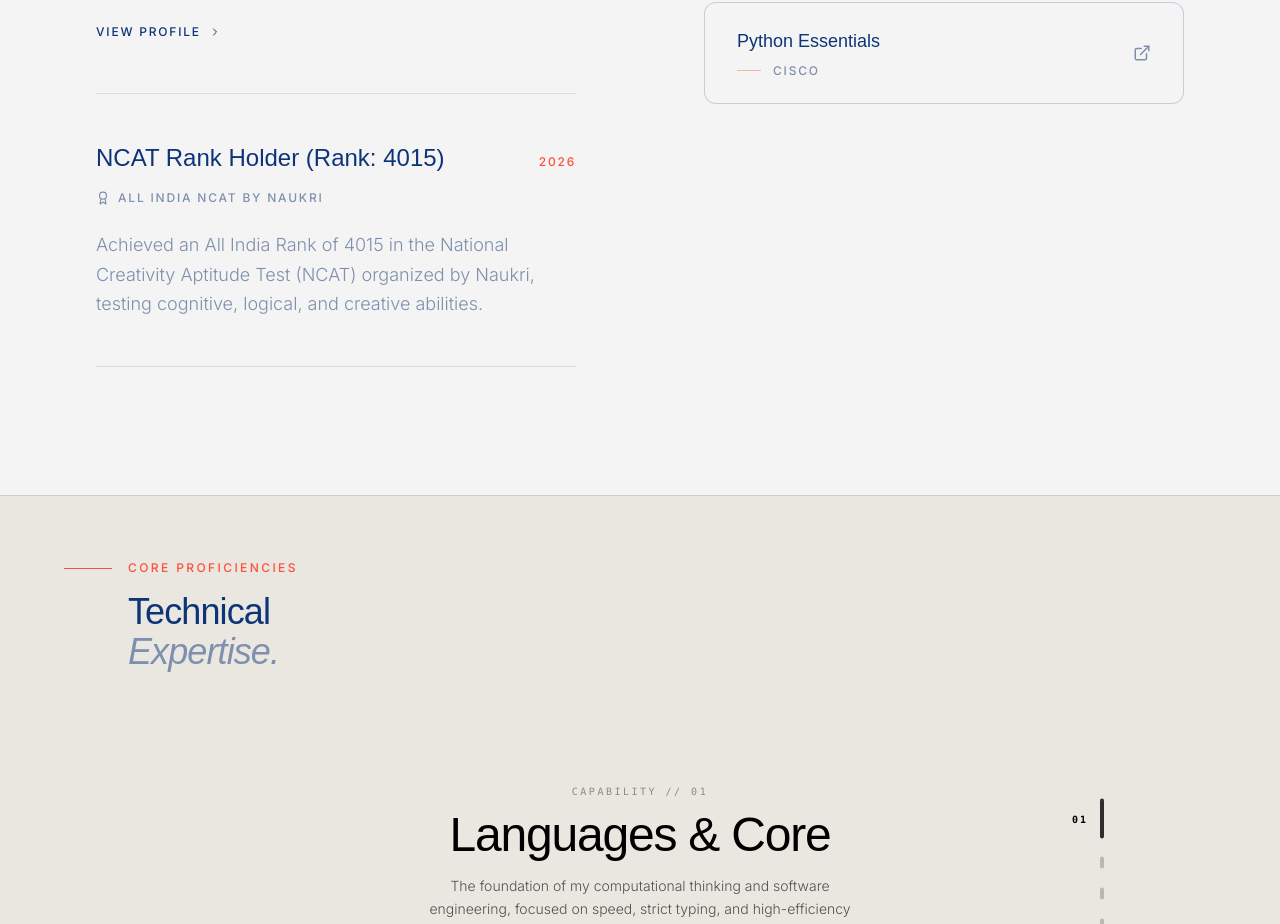
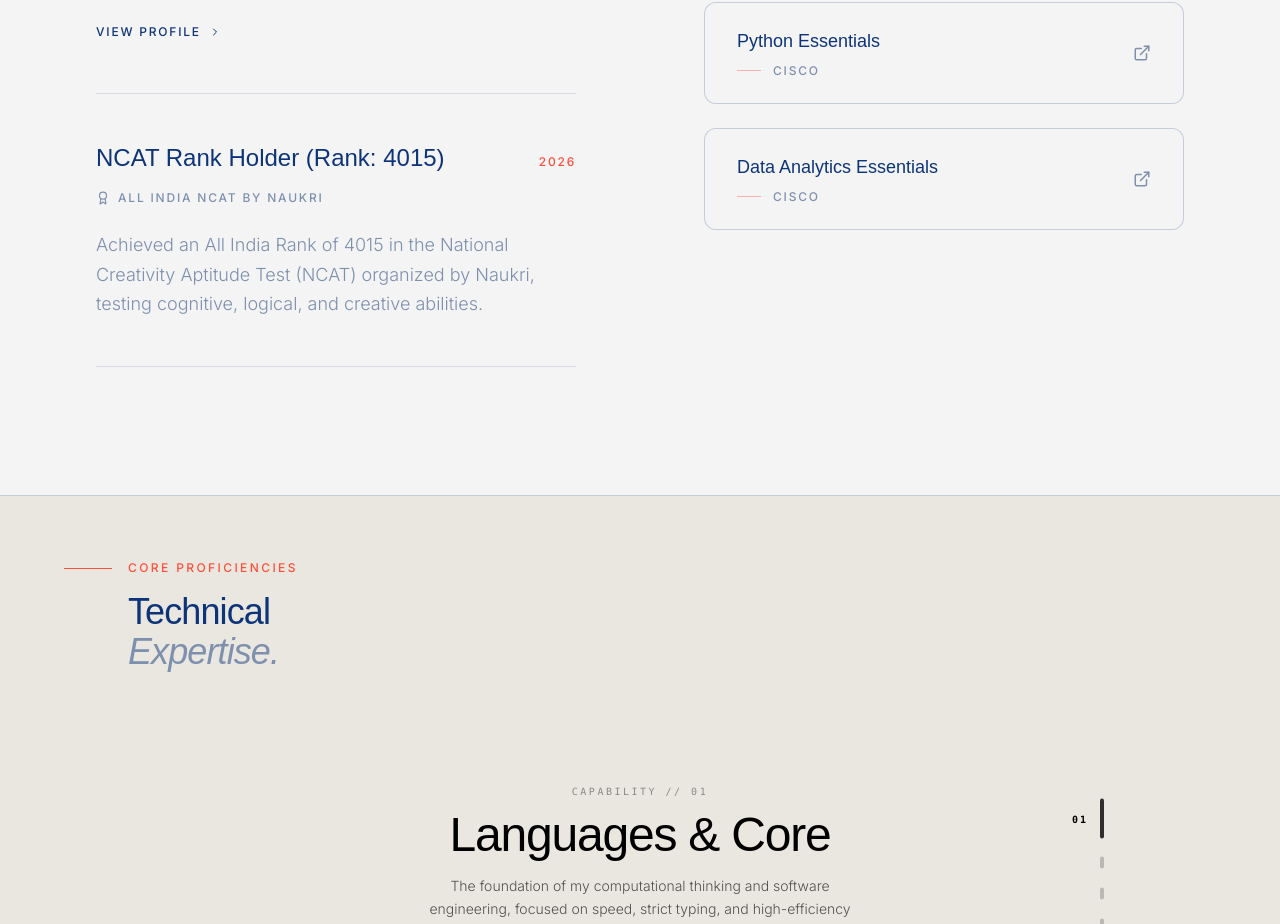
Before and after one commit to Abhas7/Abhas-Portfolio, a Next.js app: page / in a window 1280 px wide. Shown: the part 7897-8821 px from the top of the page. Built offline with nearby package versions, Linux system fonts and the light colour scheme; a web font is replaced by a local one.

Commit message:
change the img and add one more certification

```diff
--- a/components/Experience.tsx
+++ b/components/Experience.tsx
@@ -34,6 +34,11 @@ const CERTIFICATES = [
         title: "Python Essentials",
         issuer: "Cisco",
         link: "https://www.credly.com/badges/b45fc475-5c9b-48cc-b79d-e71f3f5d92c9/public_url"
+    },
+    {
+        title: "Data Analytics Essentials",
+        issuer: "Cisco",
+        link: "https://www.credly.com/badges/5aa4a592-88ac-4dab-8af8-52a9065854a9/public_url"
     }
 ];
 
```
Also changed, not shown: public/avatar.jpg.
